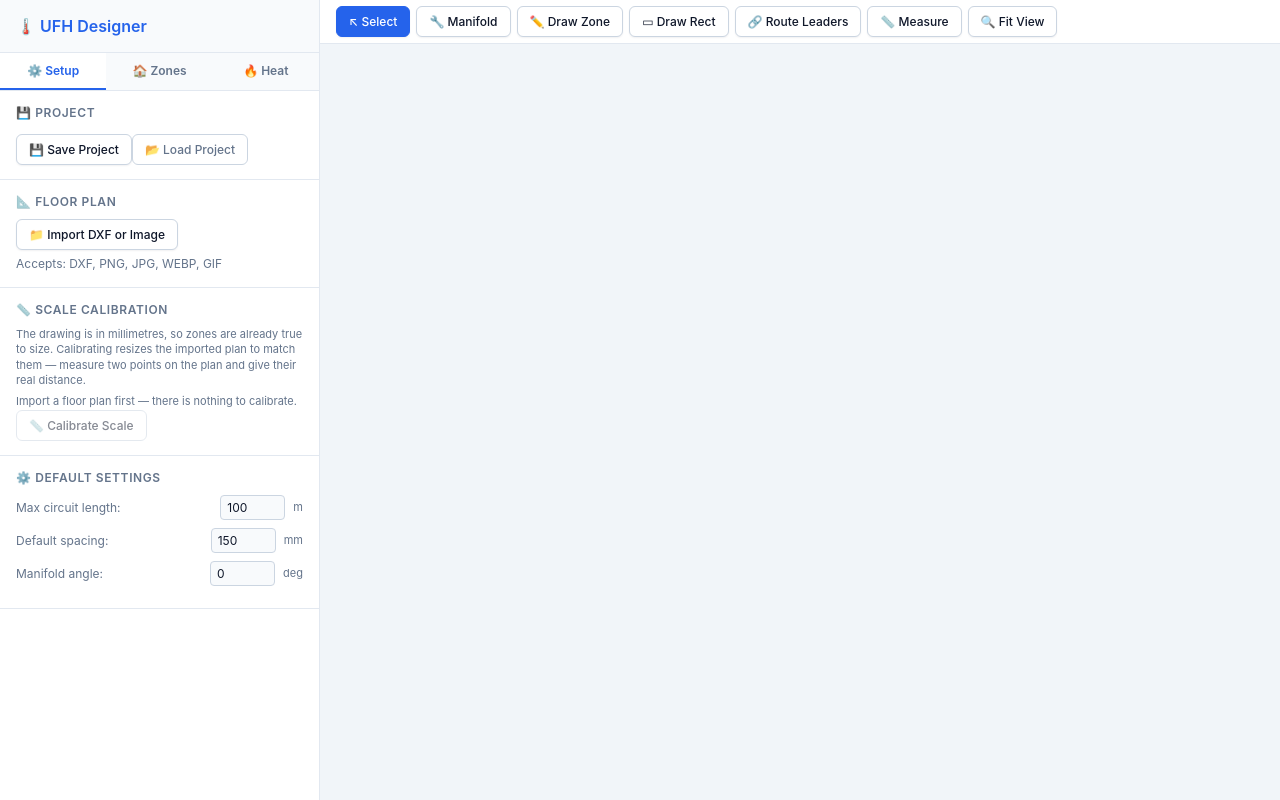
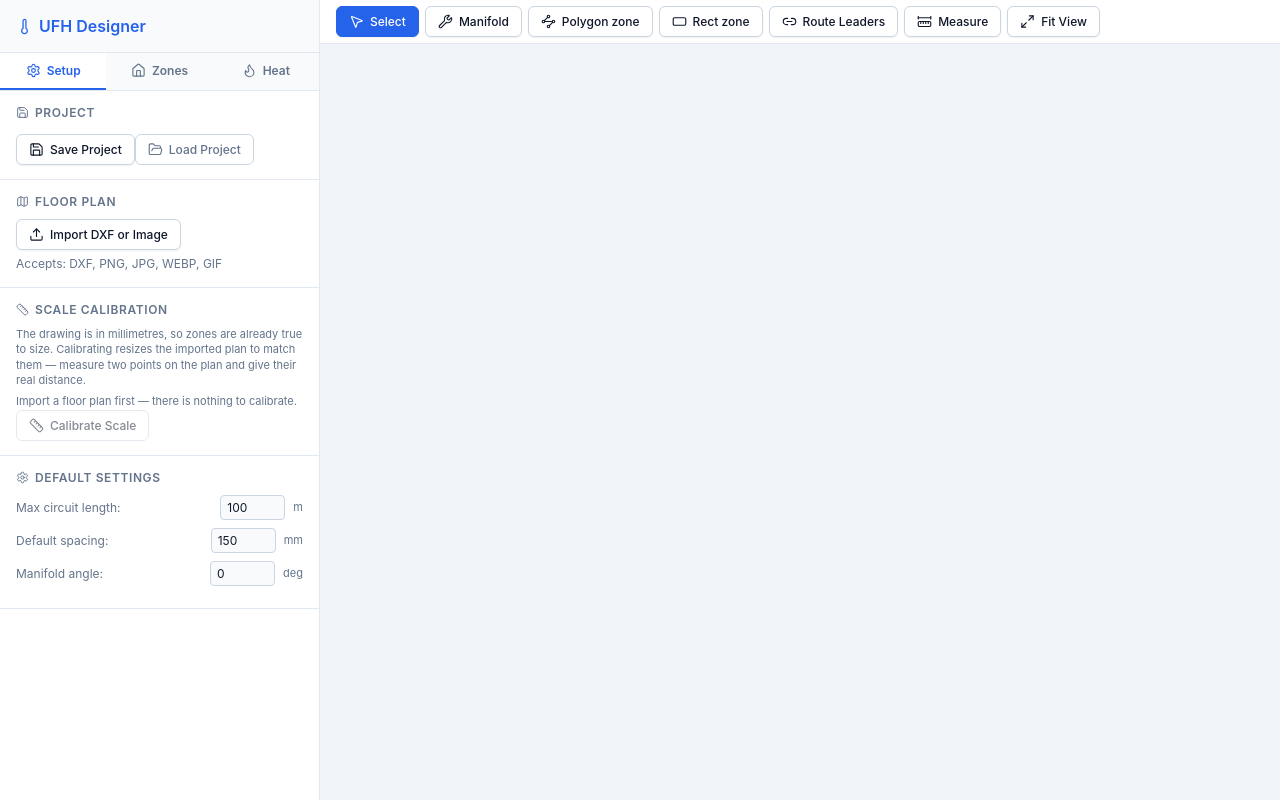
Before and after one commit to i-platonov/comfort-draft, a React (Vite) app: page / in a window 1280 px wide. Built offline with nearby package versions, Linux system fonts and the light colour scheme; the HTML template or start-up script is replaced by a standard one.

Commit message:
UI Improvements

```diff
--- a/package.json
+++ b/package.json
@@ -16,6 +16,7 @@
     "clipper-lib": "^6.4.2",
     "dxf-parser": "^1.1.2",
     "konva": "^9.3.6",
+    "lucide-react": "^1.31.0",
     "react": "^18.2.0",
     "react-dom": "^18.2.0",
     "react-konva": "^18.2.10",
--- a/src/App.css
+++ b/src/App.css
@@ -186,6 +186,61 @@ input {
   flex: 0 0 auto;
 }
 
+/*
+ * Icons.
+ *
+ * Every icon in the app is a Lucide line drawing rather than an emoji, because an emoji is
+ * whatever the reader's platform decides it is — the wastebasket comes out of Apple's font
+ * as a pale wire mesh, and differently again on Windows — and none of them can be styled.
+ * These are drawn in currentColor, so an icon is simply the colour of the text beside it.
+ *
+ * Size and weight are set here rather than per call site: Lucide writes width/height as
+ * attributes, which CSS overrides, so this one rule governs the lot.
+ */
+.lucide {
+  width: 15px;
+  height: 15px;
+  stroke-width: 1.8;
+  flex: 0 0 auto;
+}
+
+/* Headings carry their icon a little larger, in proportion to the text. */
+.panel-header h1 .lucide {
+  width: 17px;
+  height: 17px;
+}
+
+.panel-section h2 .lucide {
+  width: 13px;
+  height: 13px;
+}
+
+/*
+ * Block-level, so a heading still claims its own line and the control below it doesn't ride
+ * up alongside.
+ */
+.panel-header h1,
+.panel-section h2,
+.warning,
+.side-panel-tab {
+  display: flex;
+  align-items: center;
+  gap: 6px;
+}
+
+/* These sit inside a line of other content, so they stay inline. */
+.toolbar-hint.success,
+.btn-preset {
+  display: inline-flex;
+  align-items: center;
+  gap: 6px;
+}
+
+/* A tab is a flex item in its own right, so it needs centring back. */
+.side-panel-tab {
+  justify-content: center;
+}
+
 .btn {
   display: inline-flex;
   align-items: center;
@@ -258,15 +313,22 @@ input {
   padding: 3px 5px;
   border-radius: 4px;
   font-size: 13px;
-  transition: background 0.15s;
+  color: var(--text-muted);
+  transition: background 0.15s, color 0.15s;
+}
+
+.btn-icon .lucide {
+  display: block;
 }
 
 .btn-icon:hover {
   background: var(--hover-tint);
+  color: var(--text);
 }
 
 .btn-danger:hover {
   background: var(--danger-soft);
+  color: var(--danger);
 }
 
 .top-toolbar-tools {
@@ -402,11 +464,6 @@ input {
   font-size: 12px;
 }
 
-.zones-section {
-  flex: 1;
-  min-height: 0;
-}
-
 .zone-count {
   display: inline-block;
   background: var(--accent);
@@ -423,8 +480,6 @@ input {
   display: flex;
   flex-direction: column;
   gap: 6px;
-  max-height: 70vh;
-  overflow-y: auto;
 }
 
 .zone-card {
--- a/src/components/SidePanel/EditableSelect.tsx
+++ b/src/components/SidePanel/EditableSelect.tsx
@@ -1,4 +1,5 @@
 import { useEffect, useRef, useState } from 'react';
+import { ChevronDown } from 'lucide-react';
 
 interface Props {
   value: number;
@@ -45,7 +46,7 @@ export default function EditableSelect({ value, presets, min, max, onChange, cla
         tabIndex={-1}
         onClick={() => setOpen((prev) => !prev)}
       >
-        ▾
+        <ChevronDown />
       </button>
       {open && (
         <div className="editable-select-menu">
--- a/src/components/SidePanel/index.tsx
+++ b/src/components/SidePanel/index.tsx
@@ -1,5 +1,20 @@
 import { type ChangeEvent, useRef, useState } from 'react';
 import DxfParser from 'dxf-parser';
+import {
+    Check,
+    FolderOpen,
+    Home,
+    Flame,
+    Map,
+    Move,
+    RefreshCw,
+    Ruler,
+    Save,
+    Settings,
+    Thermometer,
+    Trash2,
+    Upload,
+} from 'lucide-react';
 import { parseDxfEntities, placeDxfInDrawing } from '../../geometry/dxfHelpers';
 import { mmToMeters } from '../../geometry/length';
 import { UFH_STORE_STORAGE_KEY, partializeStoreState, useStore } from '../../state/store';
@@ -179,7 +194,7 @@ export default function SidePanel() {
     return (
         <div className="side-panel">
             <div className="panel-header">
-                <h1>🌡️ UFH Designer</h1>
+                <h1><Thermometer /> UFH Designer</h1>
             </div>
 
             <div className="side-panel-tabs">
@@ -187,26 +202,26 @@ export default function SidePanel() {
                     className={`side-panel-tab ${activeTab === 'setup' ? 'active' : ''}`}
                     onClick={() => setActiveTab('setup')}
                 >
-                    ⚙️ Setup
+                    <Settings /> Setup
                 </button>
                 <button
                     className={`side-panel-tab ${activeTab === 'zones' ? 'active' : ''}`}
                     onClick={() => setActiveTab('zones')}
                 >
-                    🏠 Zones {zones.length > 0 && <span className="zone-count">{zones.length}</span>}
+                    <Home /> Zones {zones.length > 0 && <><br/><span className="zone-count">{zones.length}</span></>}
                 </button>
                 <button
                     className={`side-panel-tab ${activeTab === 'heat' ? 'active' : ''}`}
                     onClick={() => setActiveTab('heat')}
                 >
-                    🔥 Heat
+                    <Flame /> Heat
                 </button>
             </div>
 
             {activeTab === 'setup' && (
                 <div className="side-panel-tab-content">
                     <section className="panel-section">
-                        <h2>💾 Project</h2>
+                        <h2><Save /> Project</h2>
                         <input
                             ref={projectFileInputRef}
                             type="file"
@@ -215,20 +230,20 @@ export default function SidePanel() {
                             style={{ display: 'none' }}
                         />
                         <button className="btn" onClick={handleSaveProject}>
-                            💾 Save Project
+                            <Save /> Save Project
                         </button>
                         <button
                             className="btn btn-secondary"
                             style={{ marginTop: '4px' }}
                             onClick={() => projectFileInputRef.current?.click()}
                         >
-                            📂 Load Project
+                            <FolderOpen /> Load Project
                         </button>
                         {projectError && <p className="error">{projectError}</p>}
                     </section>
 
                     <section className="panel-section">
-                        <h2>📐 Floor Plan</h2>
+                        <h2><Map /> Floor Plan</h2>
                         <input
                             ref={fileInputRef}
                             type="file"
@@ -237,7 +252,7 @@ export default function SidePanel() {
                             style={{ display: 'none' }}
                         />
                         <button className="btn" onClick={() => fileInputRef.current?.click()}>
-                            {background ? '🔄 Re-import DXF or Image' : '📁 Import DXF or Image'}
+                            {background ? <><RefreshCw /> Re-import DXF or Image</> : <><Upload /> Import DXF or Image</>}
                         </button>
                         <p className="info" style={{ fontSize: '0.75rem' }}>
                             Accepts: DXF, PNG, JPG, WEBP, GIF
@@ -253,21 +268,21 @@ export default function SidePanel() {
                                         setToolMode(toolMode === 'panBackground' ? 'select' : 'panBackground')
                                     }
                                 >
-                                    ✥ {toolMode === 'panBackground' ? 'Done moving plan' : 'Move plan'}
+                                    <Move /> {toolMode === 'panBackground' ? 'Done moving plan' : 'Move plan'}
                                 </button>
                                 <button
                                     className="btn btn-secondary"
                                     style={{ marginTop: '4px' }}
                                     onClick={() => setBackground(null)}
                                 >
-                                    🗑 Clear background
+                                    <Trash2 /> Clear background
                                 </button>
                             </>
                         )}
                     </section>
 
                     <section className="panel-section">
-                        <h2>📏 Scale Calibration</h2>
+                        <h2><Ruler /> Scale Calibration</h2>
                         <p className="info">
                             The drawing is in millimetres, so zones are already true to size.
                             Calibrating resizes the imported plan to match them — measure two
@@ -278,7 +293,7 @@ export default function SidePanel() {
                         )}
                         {!calibration.active ? (
                             <button className="btn" onClick={startCalibration} disabled={!background}>
-                                📏 Calibrate Scale
+                                <Ruler /> Calibrate Scale
                             </button>
                         ) : (
                             <div>
@@ -304,7 +319,7 @@ export default function SidePanel() {
                                             className="btn btn-primary"
                                             onClick={() => finishCalibration(Number(calibrationDistance))}
                                         >
-                                            ✓ Apply
+                                            <Check /> Apply
                                         </button>
                                     </div>
                                 )}
@@ -316,7 +331,7 @@ export default function SidePanel() {
                     </section>
 
                     <section className="panel-section">
-                        <h2>⚙️ Default Settings</h2>
+                        <h2><Settings /> Default Settings</h2>
                         <div className="setting-row">
                             <label>Max circuit length:</label>
                             <input
@@ -360,9 +375,10 @@ export default function SidePanel() {
             )}
 
             {activeTab === 'zones' && (
-                <section className="panel-section zones-section">
+                <div className="side-panel-tab-content">
+                    <section className="panel-section">
                         {zones.length === 0 && (
-                        <p className="info">No zones yet. Use "Draw Zone" or "Draw Rect" to create one.</p>
+                            <p className="info">No zones yet. Use "Polygon zone" or "Rect zone" to create one.</p>
                         )}
                         <div className="zone-list">
                             {zones.map((zone) => (
@@ -381,6 +397,7 @@ export default function SidePanel() {
                             </div>
                         )}
                     </section>
+                </div>
             )}
 
             {activeTab === 'heat' && <HeatTab />}
--- a/src/components/Toolbar/index.tsx
+++ b/src/components/Toolbar/index.tsx
@@ -1,13 +1,21 @@
+import {
+    Link2,
+    Maximize2,
+    MousePointer2,
+    RectangleHorizontal,
+    RulerDimensionLine, Waypoints,
+    Wrench,
+} from 'lucide-react';
 import { useStore } from '../../state/store';
 import { ToolMode } from '../../types';
 
-const TOOL_OPTIONS: Array<{ mode: ToolMode; label: string }> = [
-  { mode: 'select', label: '↖ Select' },
-  { mode: 'placeManifold', label: '🔧 Manifold' },
-  { mode: 'drawZone', label: '✏️ Draw Zone' },
-  { mode: 'drawRect', label: '▭ Draw Rect' },
-  { mode: 'routeLeader', label: '🔗 Route Leaders' },
-  { mode: 'measure', label: '📏 Measure' },
+const TOOL_OPTIONS: Array<{ mode: ToolMode; label: string; Icon: typeof Wrench }> = [
+  { mode: 'select', label: 'Select', Icon: MousePointer2 },
+  { mode: 'placeManifold', label: 'Manifold', Icon: Wrench },
+  { mode: 'drawZone', label: 'Polygon zone', Icon: Waypoints },
+  { mode: 'drawRect', label: 'Rect zone', Icon: RectangleHorizontal },
+  { mode: 'routeLeader', label: 'Route Leaders', Icon: Link2 },
+  { mode: 'measure', label: 'Measure', Icon: RulerDimensionLine },
 ];
 
 export default function Toolbar() {
@@ -17,12 +25,13 @@ export default function Toolbar() {
 
   return (
     <div className="top-toolbar-tools">
-      {TOOL_OPTIONS.map(({ mode, label }) => (
+      {TOOL_OPTIONS.map(({ mode, label, Icon }) => (
         <button
           key={mode}
           className={`btn tool-btn ${toolMode === mode ? 'active' : ''}`}
           onClick={() => setToolMode(mode)}
         >
+          <Icon />
           {label}
         </button>
       ))}
@@ -31,7 +40,8 @@ export default function Toolbar() {
         onClick={() => fitViewToContent(window.innerWidth - 320, window.innerHeight - 44)}
         title="Zoom and pan to frame the whole drawing"
       >
-        🔍 Fit View
+        <Maximize2 />
+        Fit View
       </button>
     </div>
   );
--- a/src/components/TopToolbar/index.tsx
+++ b/src/components/TopToolbar/index.tsx
@@ -1,3 +1,4 @@
+import { Check } from 'lucide-react';
 import { useStore } from '../../state/store';
 import Toolbar from '../Toolbar';
 
@@ -34,7 +35,7 @@ export default function TopToolbar() {
       <Toolbar />
       <div className="top-toolbar-status">
         {hint && <span className="toolbar-hint">{hint}</span>}
-        {manifold && <span className="toolbar-hint success">✓ Manifold placed</span>}
+        {manifold && <span className="toolbar-hint success"><Check /> Manifold placed</span>}
       </div>
     </div>
   );
```
Also changed, not shown: src/components/SidePanel/HeatTab.tsx (+5 -4 lines), src/components/SidePanel/ZoneCard.tsx (+13 -7 lines), 2 other files (tests, documents, lock files or other folders). Lines whose indentation alone changed are shown as unchanged.
